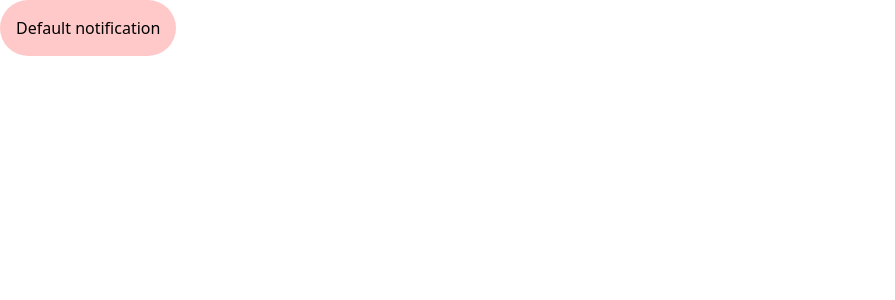
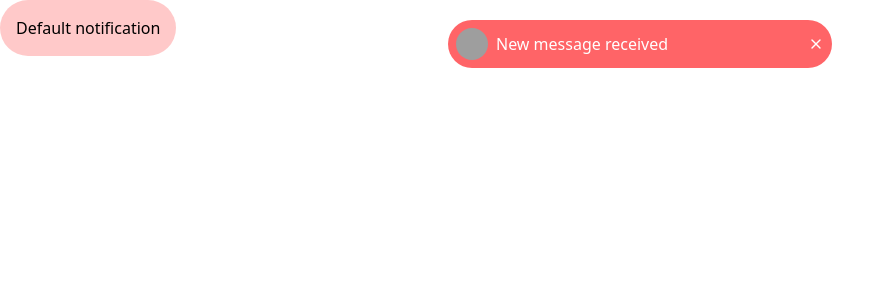
Before and after one commit to abhirupprjx/dynamic-island-tailwind, a React (Vite) app: page / in a window 1280 px wide. Both pictures are taken after a click on the button "Default notification". Shown: the top 300 px of the page, without its empty margins (0-895 px from the left). Built offline with nearby package versions, Linux system fonts and the light colour scheme; grey boxes are pictures that could not be loaded.

Commit message:
basic notification UI

```diff
--- a/package.json
+++ b/package.json
@@ -11,6 +11,7 @@
   },
   "dependencies": {
     "@tailwindcss/vite": "^4.0.7",
+    "lucide-react": "^0.475.0",
     "react": "^19.0.0",
     "react-dom": "^19.0.0",
     "tailwindcss": "^4.0.7"
--- a/src/App.jsx
+++ b/src/App.jsx
@@ -1,10 +1,15 @@
+import Notification from "./Notification"
+import {useState} from 'react';
 
 function App() {
+  const [toggleNotification, setToggleNotification] = useState(false);
 
   return (
-    <div className="flex gap-2">
+    <div className="relative">
         <button  className="bg-red-200 hover:bg-red-100 p-4 rounded-full cursor-pointer"
-         onClick={()=> console.log("pressed")}>Default notification</button>
+         onClick={()=> setToggleNotification(true)}>Default notification</button>
+
+         <Notification open={toggleNotification} onOpenChange={()=> setToggleNotification(false)}/>
       </div>
   )
 }
--- /dev/null
+++ b/src/Notification.jsx
@@ -0,0 +1,27 @@
+import { X } from 'lucide-react';
+
+const Notification = ({open, onOpenChange})=>{
+
+  if(!open){
+    return null;
+  }
+
+  return (
+    <div className="absolute top-5  left-1/2 -translate-x-1/2">
+
+        <div className="bg-red-400 min-w-sm p-2 rounded-full cursor-pointer">
+
+            <div className='flex justify-between items-center'>
+            <div className="flex items-center gap-2">
+                <img className="w-8 h-8 rounded-full" src="https://fastly.picsum.photos/id/435/200/200.jpg?hmac=yk7-HtvV0x2Z6OB4YhbyAbYxX0nQQCNTzs_MgegSkcE" />
+                <p className="text-white">New message received</p>
+            </div>
+            <X className="w-4 h-4 text-white cursor-pointer" onClick={()=>onOpenChange(false)}/>
+            </div>
+        </div>
+    </div>
+  )
+}
+
+
+export default Notification;
```
Also changed, not shown: 1 other file (tests, documents, lock files or other folders).
